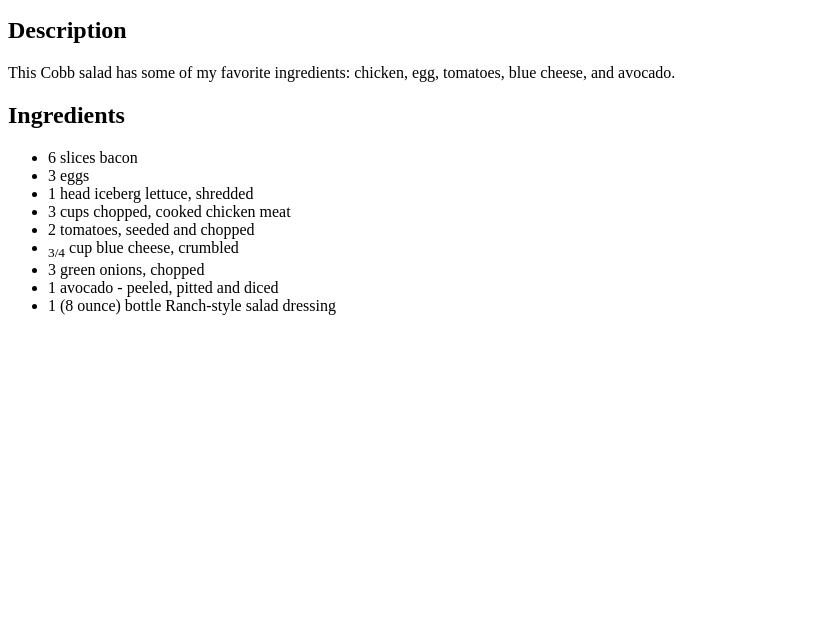
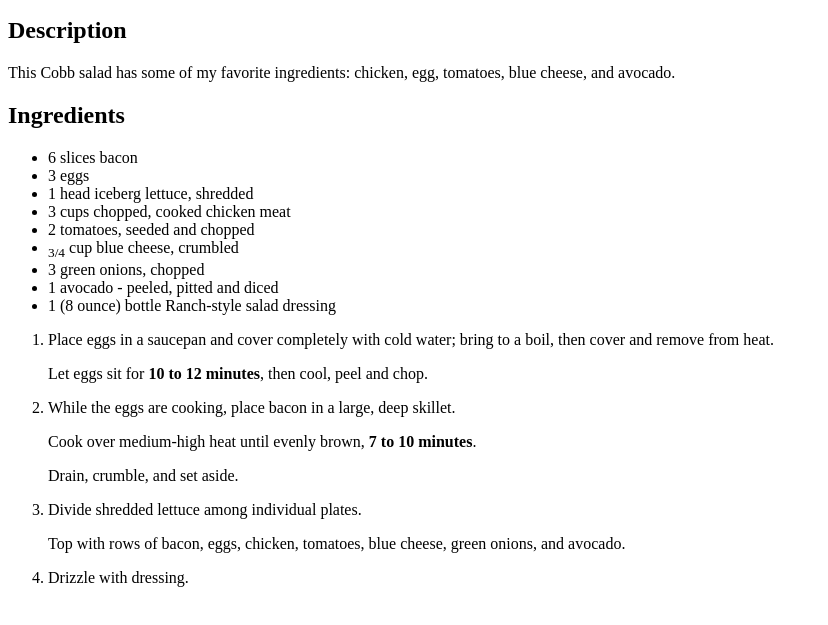
Before and after one commit to AGN907/odin-recipes, a plain HTML site: page recipes/cobb-salad.html in a window 1280 px wide. Shown: the part 101-726 px from the top of the page, without its empty margins (0-828 px from the left). Drawn offline with Linux system fonts and the light colour scheme.

Commit message:
Add Cobb Salad steps

```diff
--- a/recipes/cobb-salad.html
+++ b/recipes/cobb-salad.html
@@ -25,6 +25,25 @@
         <li>1 (8 ounce) bottle Ranch-style salad dressing</li>
     </ul>
 
+    <ol>
+        <li>
+            <p>Place eggs in a saucepan and cover completely with cold water; bring to a boil, then cover and remove from heat.</p>
+            <p>Let eggs sit for <strong>10 to 12 minutes</strong>, then cool, peel and chop.</p>
+
+        </li>
+        <li>
+            <p>While the eggs are cooking, place bacon in a large, deep skillet.</p>
+            <p>Cook over medium-high heat until evenly brown, <strong>7 to 10 minutes</strong>.</p>
+            <p>Drain, crumble, and set aside. </p>
+        </li>
+        <li>
+            <p>Divide shredded lettuce among individual plates.</p>
+            <p>Top with rows of bacon, eggs, chicken, tomatoes, blue cheese, green onions, and avocado.</p>
+        </li>
+        <li>
+            <p>Drizzle with dressing.</p>
+        </li>
+    </ol>
 </body>
 
 </html>
```
